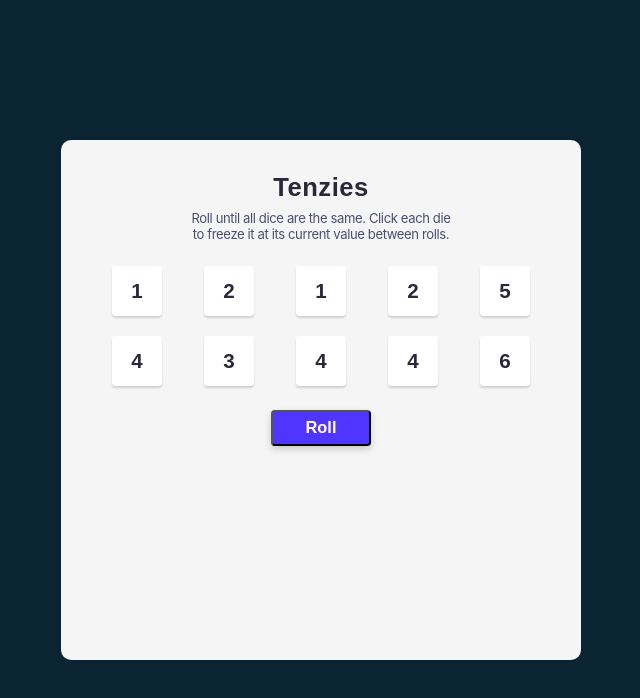
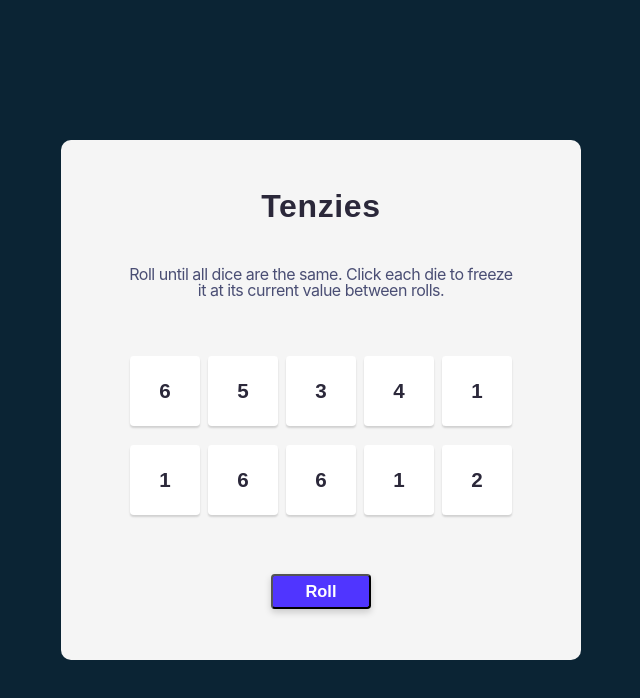
Before and after one commit to codeludo/Tenzies-dice-game, a React (Vite) app: page / in a window 1280 px wide. Shown: the top 698 px of the page, without its empty margins (319-959 px from the left). Built offline with nearby package versions, Linux system fonts and the light colour scheme.

Commit message:
setting game values: rolls, time, tenzies

```diff
--- a/src/App.css
+++ b/src/App.css
@@ -9,12 +9,11 @@
 }
 
 .container {
-	width: 100vw;
 	height: 100vh;
 	text-align: center;
 	display: flex;
+	align-items: center;
 	justify-content: center;
-	align-items: center;
 	background-color: #0b2434;
 }
 
@@ -24,6 +23,10 @@
 	padding: 32px;
 	background: #f5f5f5;
 	border-radius: 10px;
+	display: flex;
+	flex-direction: column;
+	justify-content: space-around;
+	align-items: center;
 }
 
 h1 {
@@ -31,31 +34,31 @@ h1 {
 	margin: 0 0 8px 0;
 	font-style: normal;
 	font-weight: 700;
-	font-size: 25.6px;
+	font-size: 32px;
 	font-family: "Karla", sans-serif;
 	line-height: 30px;
 	letter-spacing: 0.02em;
 }
 
 p {
-	margin: 0 6rem;
+	margin: 0 2rem;
 	color: #4a4e74;
 	font-style: normal;
 	font-weight: 400;
-	font-size: 13.1072px;
+	font-size: 16px;
 	font-family: "Inter", sans-serif;
 	line-height: 16px;
 	letter-spacing: -0.03em;
 }
 
 .game {
-	margin: 16px 0;
+	margin: 8px 0;
 	padding: 8px;
 	width: auto;
-	height: 136px;
+	height: 186px;
 	display: grid;
-	grid-template: auto auto / repeat(5, 1fr);
-	grid-gap: 20px;
+	grid-template: auto auto / repeat(5, 0.5fr);
+	gap: 8px;
 }
 
 .roll {
--- a/src/App.jsx
+++ b/src/App.jsx
@@ -4,53 +4,78 @@ import "./App.css"
 import Dice from "./Dice.jsx"
 import Confetti from "react-confetti"
 
+// TODO CSS put real dots on dice
+// [x] track the number of rolls
+// TODO Track the time it took to win
+// TODO save your best time to localStorage
+
 function App() {
-	const [values, setValues] = React.useState(allNewDice())
-	const [tenzies, setTenzies] = React.useState(false)
+	const [values, setValues] = React.useState(allNewGame())
 
-	function allNewDice() {
-		const values = []
+	function allNewGame() {
+		const values = {
+			game: {
+				gameId: nanoid(),
+				tenzies: false,
+				rolls: 0,
+				time: [0],
+			},
+			dices: [],
+		}
 		for (let i = 0; i < 10; i++) {
-			const diceVal = {
+			const dice = {
 				id: nanoid(),
 				value: Math.ceil(Math.random() * 6),
 				isHeld: false,
 			}
-			values.push(diceVal)
+			values.dices.push(dice)
 		}
 		return values
 	}
-
-	React.useEffect(
-		() => {
-			setTenzies(
-				() => values.every(dice =>
-					dice.isHeld === true && (values.every((dice1) => dice1.value === dice.value))
-			))
-			console.log(tenzies ? "won" : "not yet")
-			console.log(values)
-		}, [values, tenzies]
-	)
-
+	/**
+	 *
+	 * @returns new dice game values
+	 */
 	function rollDice() {
-		return tenzies ? setValues(allNewDice()) : setValues(prevState =>
-			prevState.map(dice => {
-				return dice.isHeld ? dice : {...dice, value: Math.ceil(Math.random()*6)}
-			})
-		)
+		return values.game.tenzies
+			? setValues(allNewGame())
+			: setValues((prevState) => {
+					const newState = prevState.dices.map((dice) => {
+						return dice.isHeld
+							? dice
+							: { ...dice, value: Math.ceil(Math.random() * 6) }
+					})
+					return { ...prevState, dices: newState }
+			  })
 	}
-
+	/**
+	 *
+	 * @param {diceId} diceId
+	 */
 	function holdDice(diceId) {
-		setValues((prevState) => {
-			const newState = prevState.map((dice, index) => {
+		setValues(({ game, dices }) => {
+			const newDicesState = dices.map((dice, index) => {
 				return dice.id === diceId
 					? { ...dice, isHeld: !dice.isHeld }
 					: dice
 			})
-			return newState
+			const tenzies = newDicesState.every(
+				(dice) =>
+					dice.isHeld === true &&
+					newDicesState.every((dice1) => dice1.value === dice.value)
+			)
+			return { game: { ...game, tenzies: tenzies }, dices: newDicesState }
 		})
 	}
 
+	/**
+	 * watch tenzies game
+	 */
+	React.useEffect(() => {
+		console.log(values.game.tenzies ? "won" : "not yet")
+		console.log(values)
+		console.log(values.game.tenzies)
+	}, [values])
 	return (
 		<main>
 			<div className="container">
@@ -61,7 +86,7 @@ function App() {
 						freeze it at its current value between rolls.
 					</p>
 					<div className="game">
-						{values.map(dice => {
+						{values.dices.map((dice) => {
 							return (
 								<Dice
 									value={dice}
@@ -73,11 +98,11 @@ function App() {
 						})}
 					</div>
 					<button className="roll" onClick={rollDice}>
-						{tenzies ? "New game" : "Roll"}
+						{values.game.tenzies ? "New game" : "Roll"}
 					</button>
 				</div>
 			</div>
-			{tenzies && < Confetti />}
+			{values.game.tenzies && <Confetti />}
 		</main>
 	)
 }
--- a/src/Dice.css
+++ b/src/Dice.css
@@ -1,8 +1,8 @@
 .dice {
 	background-color: #ffffff;
 	margin: 0;
-	width: 50px;
-	height: 50px;
+	width: 70px;
+	height: 70px;
 	box-shadow: 0px 2px 2px rgba(0, 0, 0, 0.15);
 	border-radius: 3.81277px;
 	font-family: "Karla", sans-serif;
@@ -23,23 +23,4 @@
 
 .dice.isHeld {
 	background-color: #59E391;
-	margin: 0;
-	width: 50px;
-	height: 50px;
-	box-shadow: 0px 2px 2px rgba(0, 0, 0, 0.15);
-	border-radius: 3.81277px;
-	font-family: "Karla", sans-serif;
-	font-style: normal;
-	font-weight: 700;
-	font-size: 20.5889px;
-	line-height: 24px;
-	color: #2b283a;
-	cursor: pointer;
-	/* content */
-	display: flex;
-	align-items: center;
-	justify-content: center;
-	/* grid */
-	align-self: center;
-	justify-self: center;
 }
```
